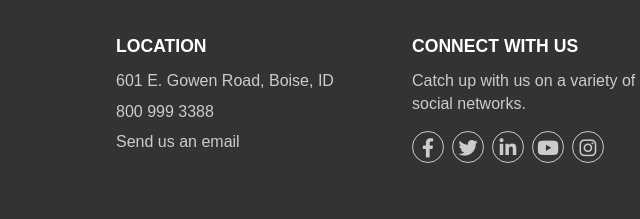
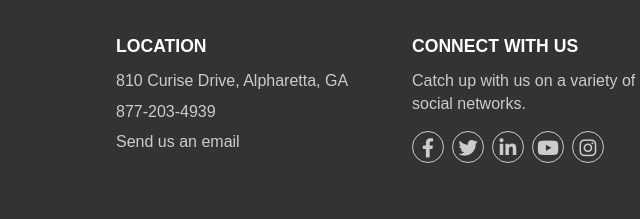
Before and after one commit to wos1337/WB-Refresh, a plain HTML site: page index.html in a window 1280 px wide. Shown: the part 3492-3711 px from the top of the page, 540-1180 px from the left. Drawn offline with Linux system fonts and the light colour scheme; a small style sheet from the web is missing.

Commit message:
Update index.html

```diff
--- a/index.html
+++ b/index.html
@@ -812,8 +812,8 @@
       <div class="footer-col">
         <h3>Location</h3>
         <ul>
-          <li>601 E. Gowen Road, Boise, ID</li>
-          <li>800 999 3388</li>
+          <li>810 Curise Drive, Alpharetta, GA</li>
+          <li>877-203-4939</li>
           <li><a href="#">Send us an email</a></li>
         </ul>
       </div>
```
